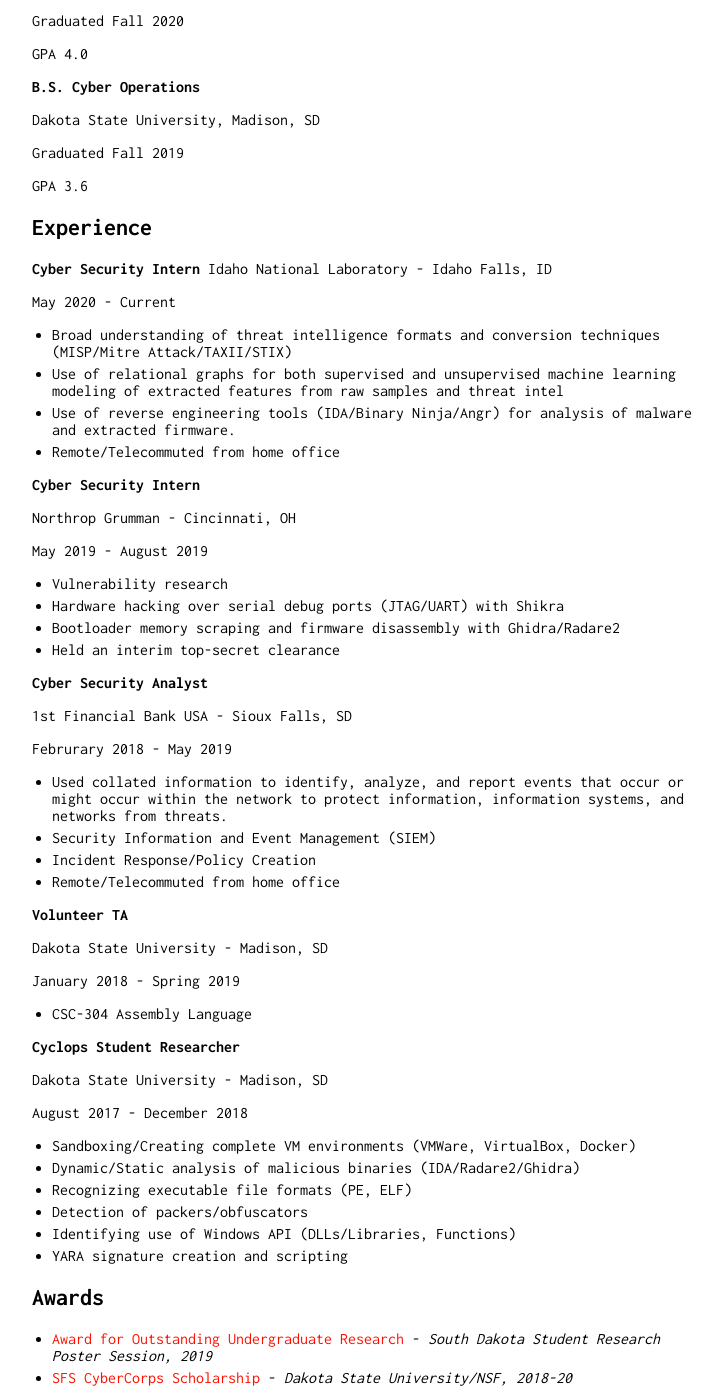
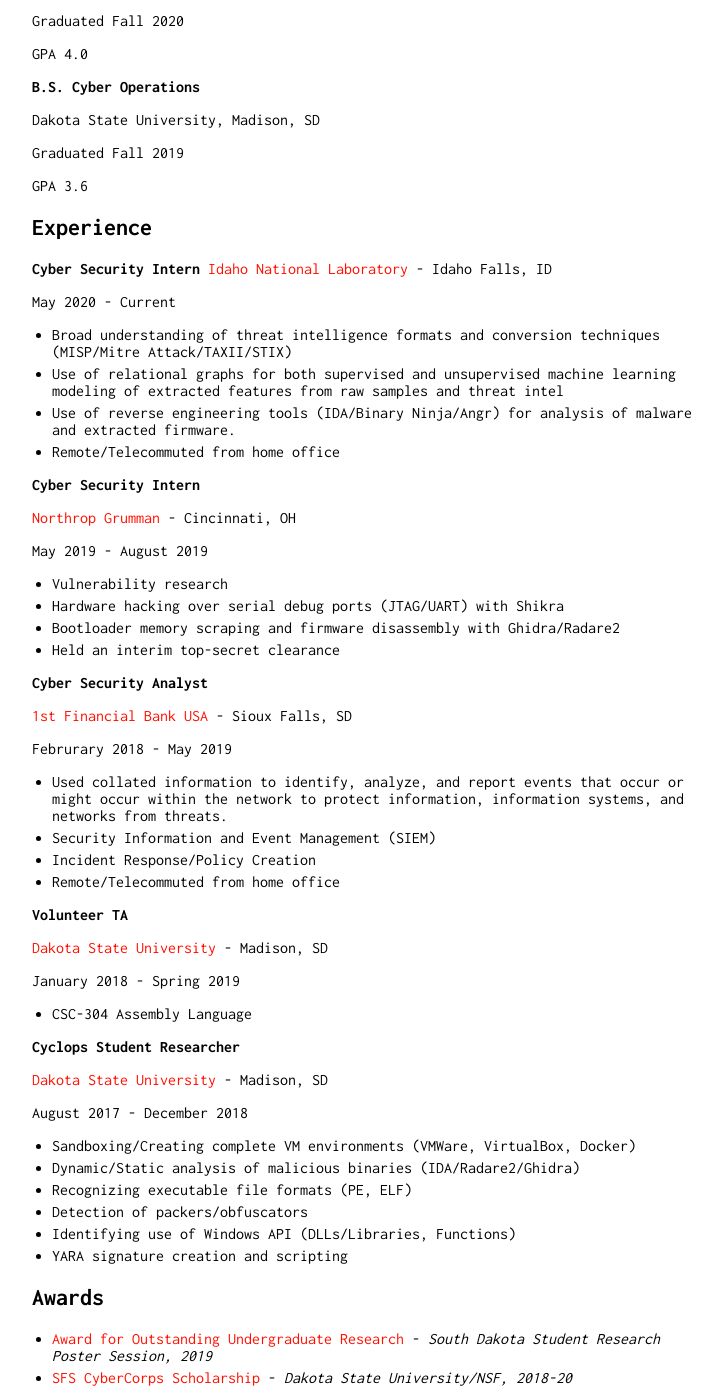
Before and after one commit to micahflack/homepage, a Jekyll site: the page built from index.md, in a window 1280 px wide and 1400 px high, scrolled down 492 px. Shown: the whole window, without its empty margins (258-981 px from the left). Built offline with Jekyll 4.4.1, drawn with Linux system fonts in a browser that asks for light colours; part of the change alters nothing that is shown.

Commit message:
experience hyperlinks

```diff
--- a/index.md
+++ b/index.md
@@ -36,7 +36,7 @@ GPA 3.6
 ## Experience
 
 **Cyber Security Intern**
-Idaho National Laboratory - Idaho Falls, ID
+[Idaho National Laboratory](https://inl.gov/){:target="_blank"} - Idaho Falls, ID
 
 May 2020 - Current
 
@@ -47,7 +47,7 @@ May 2020 - Current
 
 **Cyber Security Intern**
 
-Northrop Grumman - Cincinnati, OH
+[Northrop Grumman](https://www.northropgrumman.com/){:target="_blank"} - Cincinnati, OH
 
 May 2019 - August 2019
 
@@ -58,7 +58,7 @@ May 2019 - August 2019
 
 **Cyber Security Analyst**
 
-1st Financial Bank USA - Sioux Falls, SD
+[1st Financial Bank USA](https://www.1fbusa.com/fscm/){:target="_blank"} - Sioux Falls, SD
 
 Februrary 2018 - May 2019
 
@@ -69,7 +69,7 @@ Februrary 2018 - May 2019
 
 **Volunteer TA**
 
-Dakota State University - Madison, SD
+[Dakota State University](https://www.dsu.edu/){:target="_blank"} - Madison, SD
 
 January 2018 - Spring 2019
 
@@ -77,7 +77,7 @@ January 2018 - Spring 2019
 
 **Cyclops Student Researcher**
 
-Dakota State University - Madison, SD
+[Dakota State University](https://www.dsu.edu/){:target="_blank"} - Madison, SD
 
 August 2017 - December 2018
 
```
